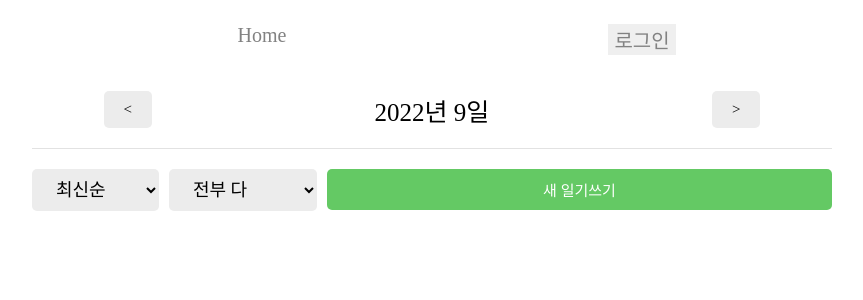
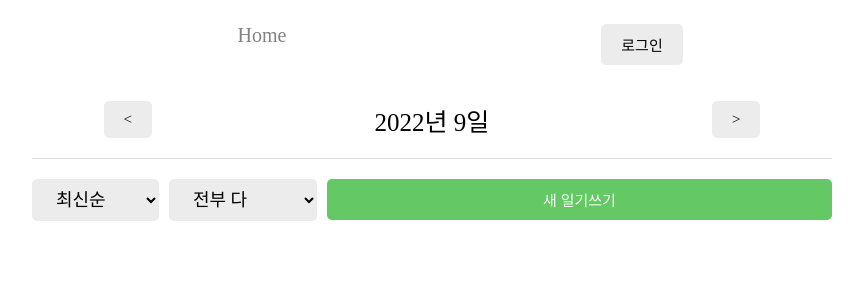
Before and after one commit to seon-mikim/diary-pro, a React (Create React App) app: page / in a window 1280 px wide. Shown: the top 300 px of the page, without its empty margins (208-1071 px from the left). Built offline with nearby package versions, Linux system fonts and the light colour scheme; a web font is replaced by a local one.

Commit message:
button 수정

```diff
--- a/src/components/NavBar.jsx
+++ b/src/components/NavBar.jsx
@@ -1,5 +1,6 @@
 import React, {useState} from 'react';
 import { Link } from "react-router-dom";
+import Btn from './Btn';
 import "./style.css"
 
 function Navbar() {
@@ -12,9 +13,9 @@ function Navbar() {
             <ul className="navbar">
                 <li><Link to="/">Home</Link></li>
                 {sign ? (
-                    <li><Link to="/sign_in"><button onClick={onClick}>로그인</button></Link></li>
+                    <li><Link to="/sign_in"><Btn text={'로그인'}/></Link></li>
                     ) : (
-                    <li><Link to="/sign_up"><button onClick={onClick}>회원가입</button></Link></li>
+                    <li><Link to="/sign_up"><button text={'회원가입'}/></Link></li>
                 )}
             </ul>
         </div>
```
